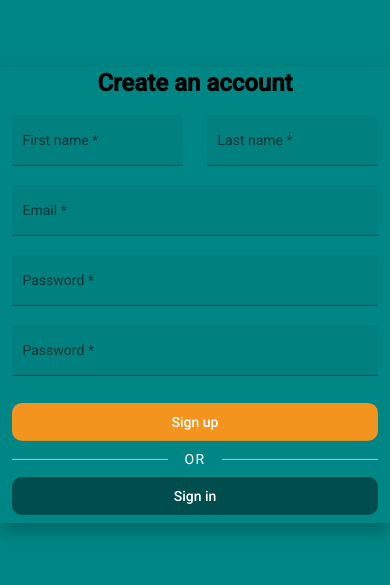
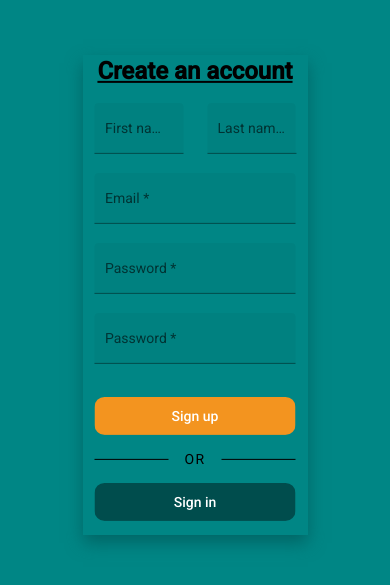
Before and after one commit to AutomeEdwin/myConcreteCasting, an Angular app in the folder frontend/: page /register in a window 390 px wide. Shown: the part 127-712 px from the top of the page. Built offline with nearby package versions, Linux system fonts and the light colour scheme.

Commit message:
better responsiveness of register component

```diff
--- a/frontend/src/app/register/register.component.html
+++ b/frontend/src/app/register/register.component.html
@@ -5,10 +5,7 @@
     <div class="row">
       <!--First name-->
       <div class="col">
-        <mat-form-field
-          appearance="fill"
-          MatFormFieldControl="email"
-        >
+        <mat-form-field appearance="fill" MatFormFieldControl="email">
           <mat-label>First name</mat-label>
           <input
             matInput
@@ -24,10 +21,7 @@
 
       <!--Last name-->
       <div class="col">
-        <mat-form-field
-          appearance="fill"
-          MatFormFieldControl="password"
-        >
+        <mat-form-field appearance="fill" MatFormFieldControl="password">
           <mat-label>Last name</mat-label>
           <input
             matInput
@@ -44,10 +38,7 @@
 
     <!--Email-->
     <div>
-      <mat-form-field
-        appearance="fill"
-        MatFormFieldControl="password"
-      >
+      <mat-form-field appearance="fill" MatFormFieldControl="password">
         <mat-label>Email</mat-label>
         <input matInput formControlName="email" type="email" id="email" />
         <mat-error *ngIf="submitted && f.email.errors?.required">
@@ -61,10 +52,7 @@
 
     <!--Password-->
     <div>
-      <mat-form-field
-        appearance="fill"
-        MatFormFieldControl="password"
-      >
+      <mat-form-field appearance="fill" MatFormFieldControl="password">
         <mat-label>Password</mat-label>
         <input
           matInput
@@ -83,10 +71,7 @@
 
     <!--Password Confirmation-->
     <div>
-      <mat-form-field
-        appearance="fill"
-        MatFormFieldControl="password"
-      >
+      <mat-form-field appearance="fill" MatFormFieldControl="password">
         <mat-label>Password</mat-label>
         <input
           matInput
@@ -103,13 +88,13 @@
       </mat-form-field>
     </div>
 
-    <div class="py-2">
+    <div>
       <button mat-button class="signUpBtn" type="submit">Sign up</button>
     </div>
 
     <div class="text-divider">OR</div>
 
-    <div class="py-2">
+    <div>
       <button mat-button [routerLink]="'/login'" class="signInBtn">
         Sign in
       </button>
--- a/frontend/src/app/register/register.component.scss
+++ b/frontend/src/app/register/register.component.scss
@@ -1,5 +1,7 @@
 .container {
-  color: #ffffff;
+  width: auto;
+  height: auto;
+  color: black;
   justify-content: center;
   display: flex;
   align-items: center;
@@ -15,7 +17,7 @@
 }
 
 h1 {
-  color: black;
+  text-decoration: underline;
   text-align: center;
 }
 
@@ -25,6 +27,7 @@ button {
   border-radius: 10px;
   color: #fff;
   transition: all 0.1s ease-in-out;
+
   &:hover {
     background-color: transparent;
   }
@@ -55,7 +58,7 @@ mat-form-field {
   &::after {
     content: "";
     height: 1px;
-    background-color: silver;
+    background-color: black;
     flex-grow: 1;
   }
 
@@ -70,6 +73,8 @@ mat-form-field {
 
 .signUpBtn {
   background-color: #f3941f;
+  margin: 1em 0em 1em 0em;
+
   &:hover {
     border-color: #f3941f;
   }
@@ -77,11 +82,9 @@ mat-form-field {
 
 .signInBtn {
   background-color: #004d4d;
+  margin: 1em 0em 1em 0em;
+
   &:hover {
     border-color: #004d4d;
   }
 }
-
-.py-2 {
-  padding-bottom: rem;
-}
```
